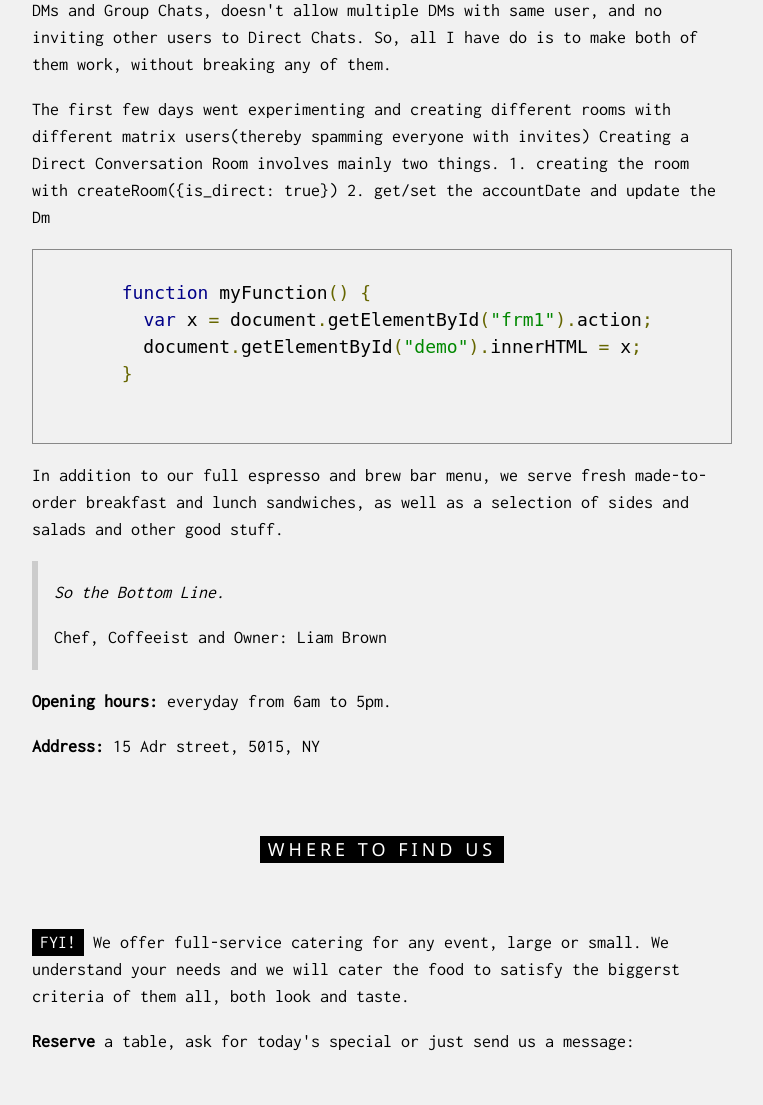
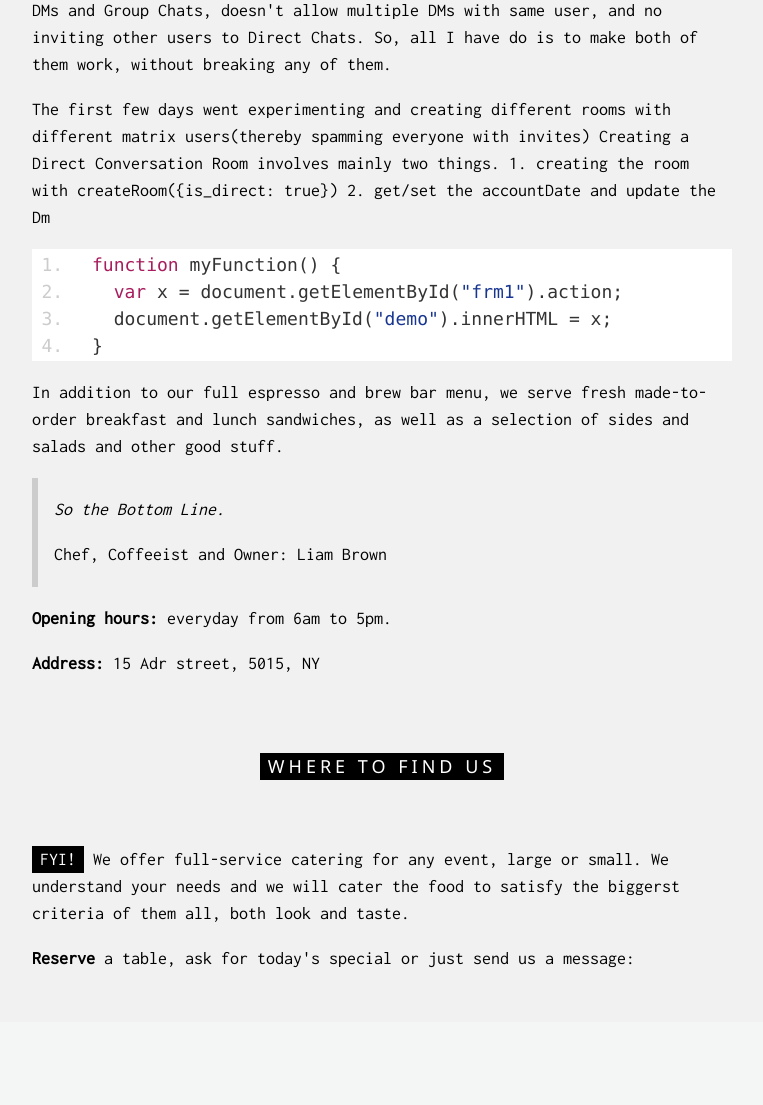
Before and after one commit to pavankarthikboddeda/myblog, a Django app: page / in a window 1280 px wide. Shown: the part 1074-2179 px from the top of the page, without its empty margins (258-1021 px from the left). After the commit the page ends 2042 px from the top, so only its background shows below. Run offline with Django 3.2, Linux system fonts and the light colour scheme.

Commit message:
pretty code

```diff
--- a/myapp/templates/home.html
+++ b/myapp/templates/home.html
@@ -32,6 +32,25 @@ body, html {
     display: none;
 }
 
+/*! Color themes for Google Code Prettify | MIT License | github.com/jmblog/color-themes-for-google-code-prettify */
+ol.linenums { margin-top: 0; margin-bottom: 0 } /* IE indents via margin-left */
+li.L0,
+li.L1,
+li.L2,
+li.L3,
+li.L5,
+li.L6,
+li.L7,
+li.L8 { list-style-type: decimal /* <<< THIS is the cause! */ }
+/* Alternate shading for lines */
+li.L1,
+li.L3,
+li.L5,
+li.L7,
+li.L9 { background: #eee }
+
+/*! Color themes for Google Code Prettify | MIT License | github.com/jmblog/color-themes-for-google-code-prettify */
+.prettyprint{background:#fff;font-family:Menlo,Bitstream Vera Sans Mono,DejaVu Sans Mono,Monaco,Consolas,monospace;border:0!important}.pln{color:#333}ol.linenums{margin-top:0;margin-bottom:0;color:#ccc}li.L0,li.L1,li.L2,li.L3,li.L4,li.L5,li.L6,li.L7,li.L8,li.L9{padding-left:1em;background-color:#fff;list-style-type:decimal}@media screen{.str{color:#183691}.kwd{color:#a71d5d}.com{color:#969896}.typ{color:#0086b3}.lit{color:#0086b3}.pun{color:#333}.opn{color:#333}.clo{color:#333}.tag{color:navy}.atn{color:#795da3}.atv{color:#183691}.dec{color:#333}.var{color:teal}.fun{color:#900}}
 </style>
 
 
@@ -54,7 +73,7 @@ body, html {
 </header>
 
 <!-- Add a background color and large text to the whole page -->
-<div class="w3-sand w3-light-gray w3-large">
+<div class=" w3-light-gray w3-large">
 
 <!-- About Container -->
 <div class="w3-container" id="about">
@@ -79,14 +98,11 @@ body, html {
     1. creating the room with createRoom({is_direct: true})
     2. get/set the accountDate and update the Dm</p>
 
-    <pre class="prettyprint">
-     <code class="lang-js">
-        function myFunction() {
-          var x = document.getElementById("frm1").action;
-          document.getElementById("demo").innerHTML = x;
-        }
-    </code>
-    </pre>
+<pre class="prettyprint linenums">
+function myFunction() {
+  var x = document.getElementById("frm1").action;
+  document.getElementById("demo").innerHTML = x;
+}</pre>
 
     <p>In addition to our full espresso and brew bar menu, we serve fresh made-to-order breakfast and lunch sandwiches, as well as a selection of sides and salads and other good stuff.</p>
     <div class="w3-panel w3-leftbar w3-light-grey">
```
Also changed, not shown: myapp/templates/hello.html (+18 -1 lines), 1 other file.
